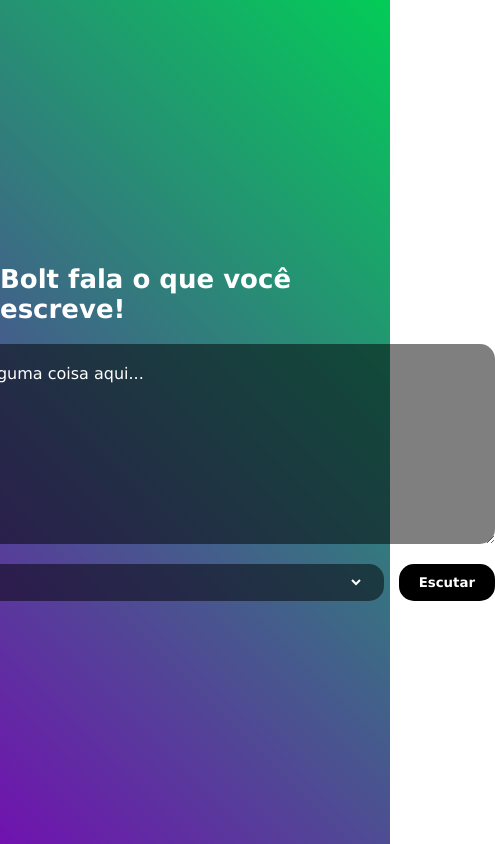
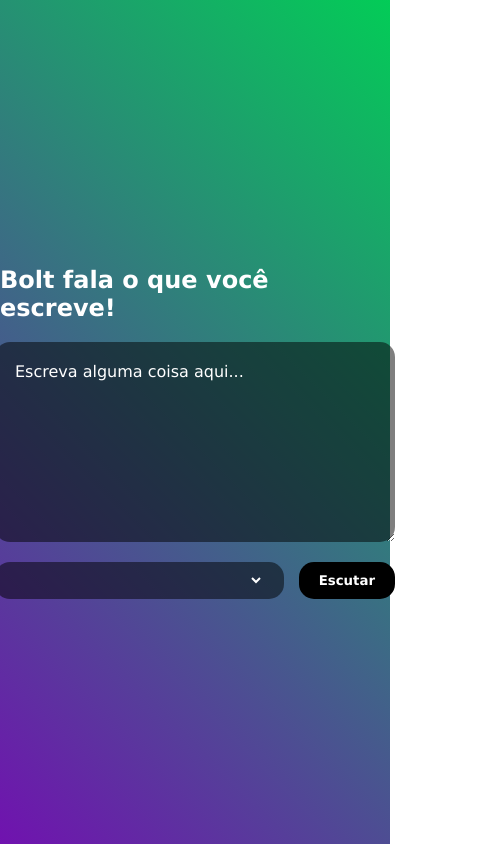
Before and after one commit to JoaoChaves65/bolt-voice, a plain HTML site: page index.html in a window 390 px wide. Shown: the whole page, 495 px wide, since content can reach past the window. Drawn offline with Linux system fonts and the light colour scheme.

Commit message:
Responsividade

```diff
--- a/style.css
+++ b/style.css
@@ -67,3 +67,26 @@
     border-radius: 15px;
     cursor: pointer;
 }
+
+@media screen and (max-width: 680px) {
+    main h1 {
+        font-size: 24px;
+    }
+
+    main textarea {
+        width: 400px;
+        height: 200px;
+        padding: 20px;
+    }
+
+    .row {
+        width: 400px;
+        display: flex;
+        justify-content: center;
+        gap: 15px;
+    }
+
+    select {
+        flex: 1;
+    }
+}
```
